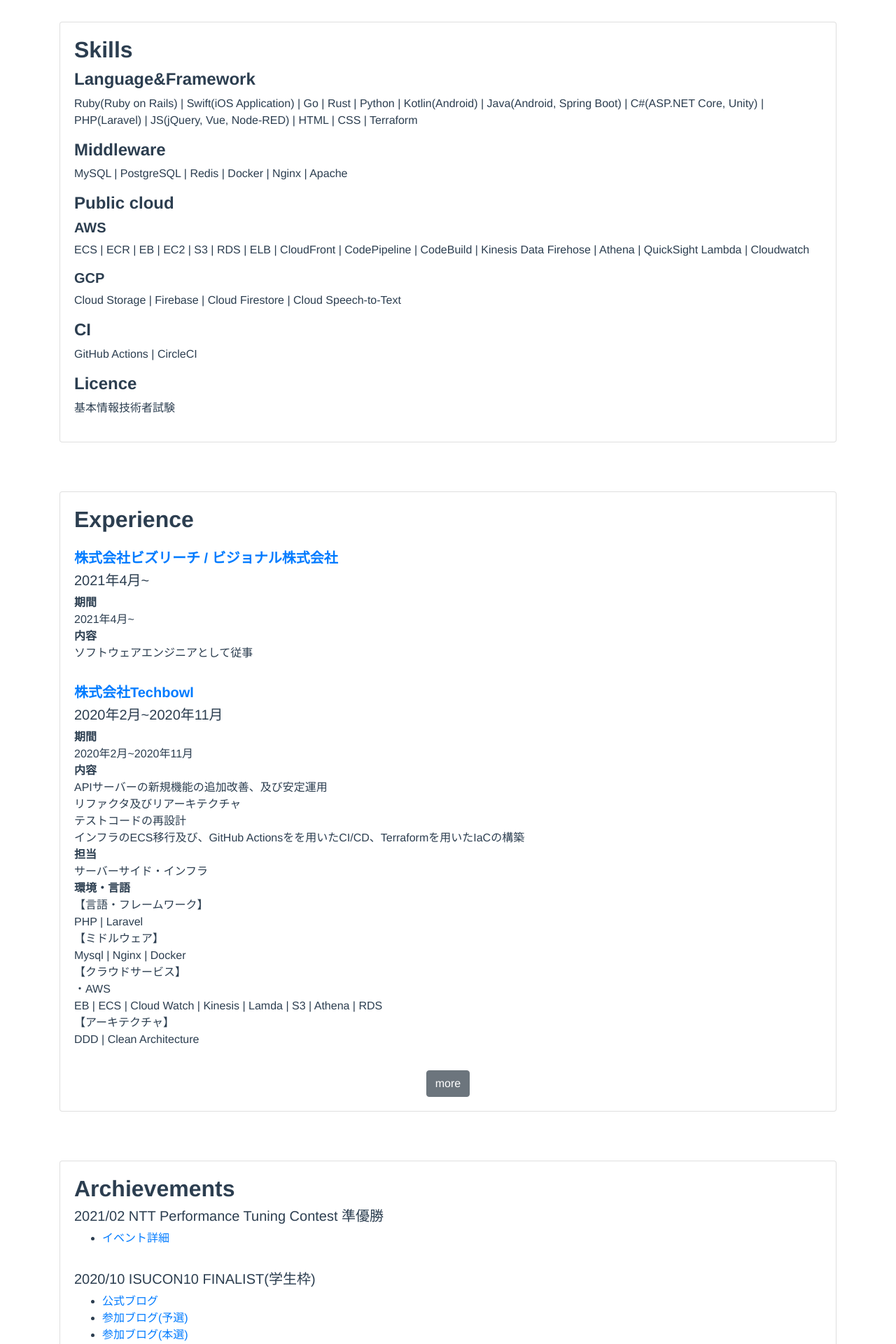
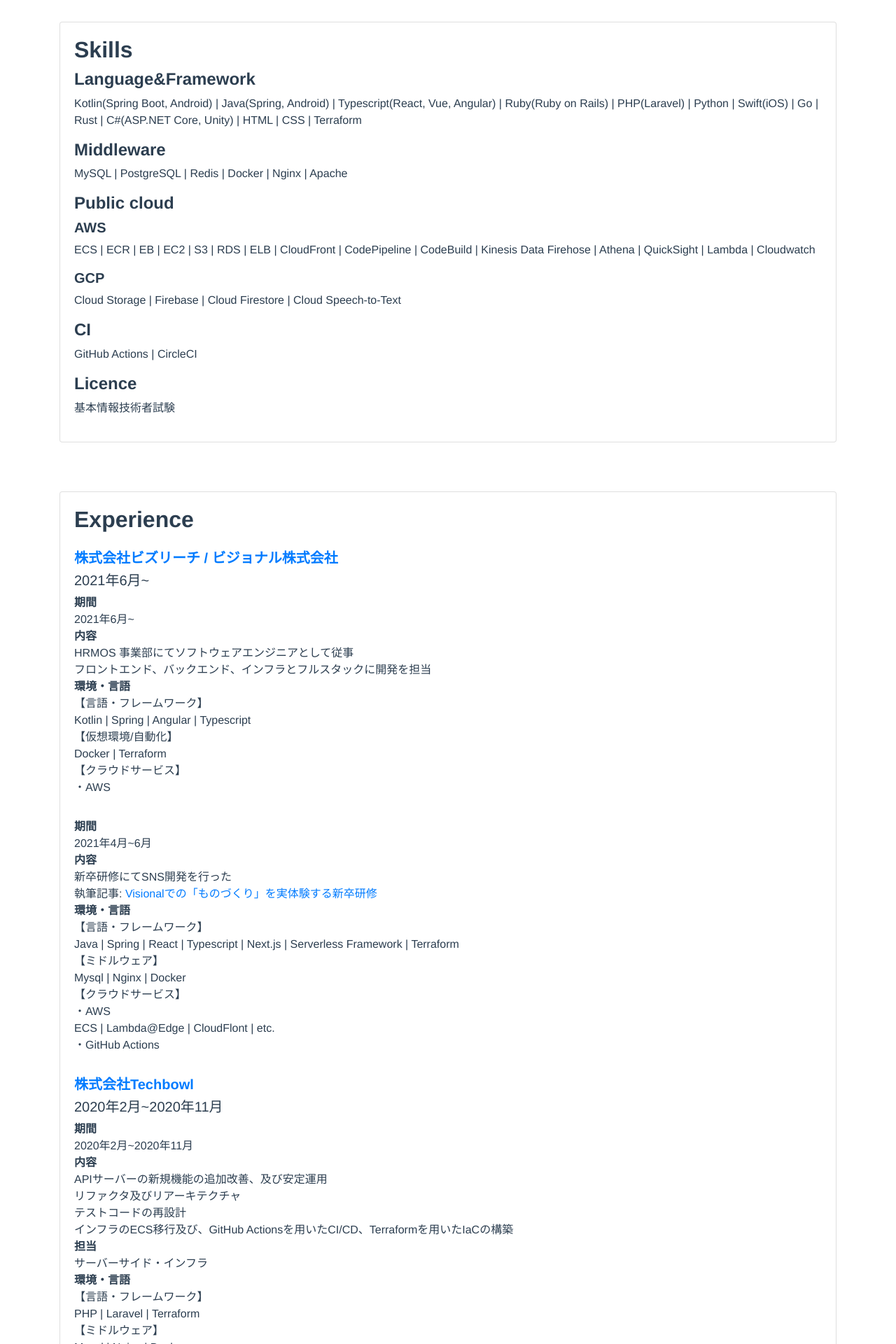
Before and after one commit to taka011002/my_page, a Vue app: page / in a window 1280 px wide. Shown: the part 540-2460 px from the top of the page at 70% size. Built offline with nearby package versions, Linux system fonts and the light colour scheme; what vue-smoothscroll would draw is missing.

Commit message:
コンテンツを更新

```diff
--- a/src/views/AboutMe.vue
+++ b/src/views/AboutMe.vue
@@ -20,10 +20,9 @@
 
                   <p>
                     ソフトウェアエンジニアです。<br />
-                    長期インターンを複数社にて経験し、業務として約3年ほどエンジニアとして携わっています。<br />
-                    新規事業の立ち上げやスタートアップでのインターン等経験があります。<br />
-                    分野としてはフロントエンド, ネイティブアプリ,
-                    サーバーサイド,
+                    学生時代の長期インターン、社会人経験含め約4年程エンジニアとして携わっています。<br />
+                    現在はWeb系の事業会社にて働いていますが、学生時代は 新規事業の立ち上げやスタートアップでのインターン等を行っていました。<br />
+                    分野としてはフロントエンド, ネイティブアプリ, サーバーサイド,
                     インフラと幅広く触れていますが、サーバーサイドとインフラが得意です。<br />
                     大学では無線通信の分野へ機械学習を用いた研究を行っていました。<br/>
                   </p>
--- a/src/views/Interns.vue
+++ b/src/views/Interns.vue
@@ -10,14 +10,42 @@
               <a href="https://www.visional.inc/"
               ><h5 class="font-weight-bold">株式会社ビズリーチ / ビジョナル株式会社</h5></a
               >
-              <h5>2021年4月~</h5>
+              <h5>2021年6月~</h5>
               <b-row class="pb-3">
                 <b-col sm="12">
                   <p>
                     <strong>期間</strong><br />
-                    2021年4月~<br />
+                    2021年6月~<br />
                     <strong>内容</strong><br />
-                    ソフトウェアエンジニアとして従事
+                    HRMOS 事業部にてソフトウェアエンジニアとして従事<br />
+                    フロントエンド、バックエンド、インフラとフルスタックに開発を担当<br/>
+                    <strong>環境・言語</strong><br />
+                    【言語・フレームワーク】<br />
+                    Kotlin | Spring | Angular | Typescript<br />
+                    【仮想環境/自動化】<br />
+                    Docker | Terraform <br />
+                    【クラウドサービス】<br />
+                    ・AWS <br />
+                  </p>
+                </b-col>
+              </b-row>
+              <b-row class="pb-3">
+                <b-col sm="12">
+                  <p>
+                    <strong>期間</strong><br />
+                    2021年4月~6月<br />
+                    <strong>内容</strong><br />
+                    新卒研修にてSNS開発を行った<br />
+                    執筆記事: <a href="https://engineering.visional.inc/blog/320/newgrads-engineer-training-look-back">Visionalでの「ものづくり」を実体験する新卒研修</a><br />
+                    <strong>環境・言語</strong><br />
+                    【言語・フレームワーク】<br />
+                    Java | Spring | React | Typescript | Next.js | Serverless Framework | Terraform<br />
+                    【ミドルウェア】<br />
+                    Mysql | Nginx | Docker <br />
+                    【クラウドサービス】<br />
+                    ・AWS <br />
+                    ECS | Lambda@Edge | CloudFlont | etc. <br />
+                    ・GitHub Actions <br />
                   </p>
                 </b-col>
               </b-row>
@@ -36,13 +64,13 @@
                     リファクタ及びリアーキテクチャ<br />
                     テストコードの再設計<br />
                     インフラのECS移行及び、GitHub
-                    Actionsをを用いたCI/CD、Terraformを用いたIaCの構築<br />
+                    Actionsを用いたCI/CD、Terraformを用いたIaCの構築<br />
 
                     <strong>担当</strong><br />
                     サーバーサイド・インフラ<br />
                     <strong>環境・言語</strong><br />
                     【言語・フレームワーク】<br />
-                    PHP | Laravel <br />
+                    PHP | Laravel | Terraform<br />
                     【ミドルウェア】<br />
                     Mysql | Nginx | Docker <br />
                     【クラウドサービス】<br />
--- a/src/views/Skills.vue
+++ b/src/views/Skills.vue
@@ -8,10 +8,9 @@
               <h2 class="font-weight-bold">Skills</h2>
               <h4 class="font-weight-bold">Language&Framework</h4>
               <p>
-                Ruby(Ruby on Rails) | Swift(iOS Application) | Go | Rust |
-                Python | Kotlin(Android) | Java(Android, Spring Boot) |
-                C#(ASP.NET Core, Unity) | PHP(Laravel) | JS(jQuery, Vue,
-                Node-RED) | HTML | CSS | Terraform
+                Kotlin(Spring Boot, Android) | Java(Spring, Android) |
+                Typescript(React, Vue, Angular) | Ruby(Ruby on Rails) | PHP(Laravel) | Python | Swift(iOS) | Go | Rust |
+                C#(ASP.NET Core, Unity) | HTML | CSS | Terraform
               </p>
 
               <h4 class="font-weight-bold">Middleware</h4>
@@ -22,7 +21,7 @@
               <p>
                 ECS | ECR | EB | EC2 | S3 | RDS | ELB | CloudFront |
                 CodePipeline | CodeBuild | Kinesis Data Firehose | Athena |
-                QuickSight Lambda | Cloudwatch
+                QuickSight | Lambda | Cloudwatch
               </p>
 
               <h5 class="font-weight-bold">GCP</h5>
```
